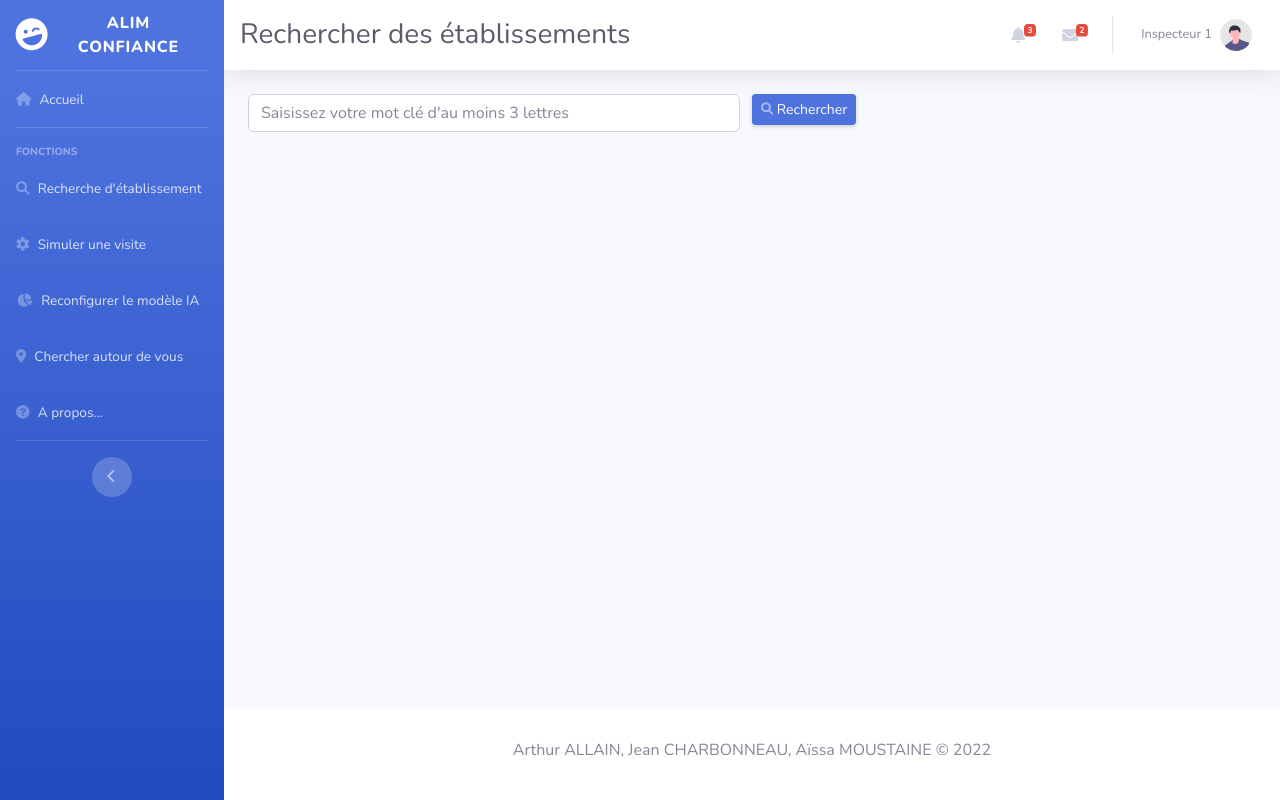
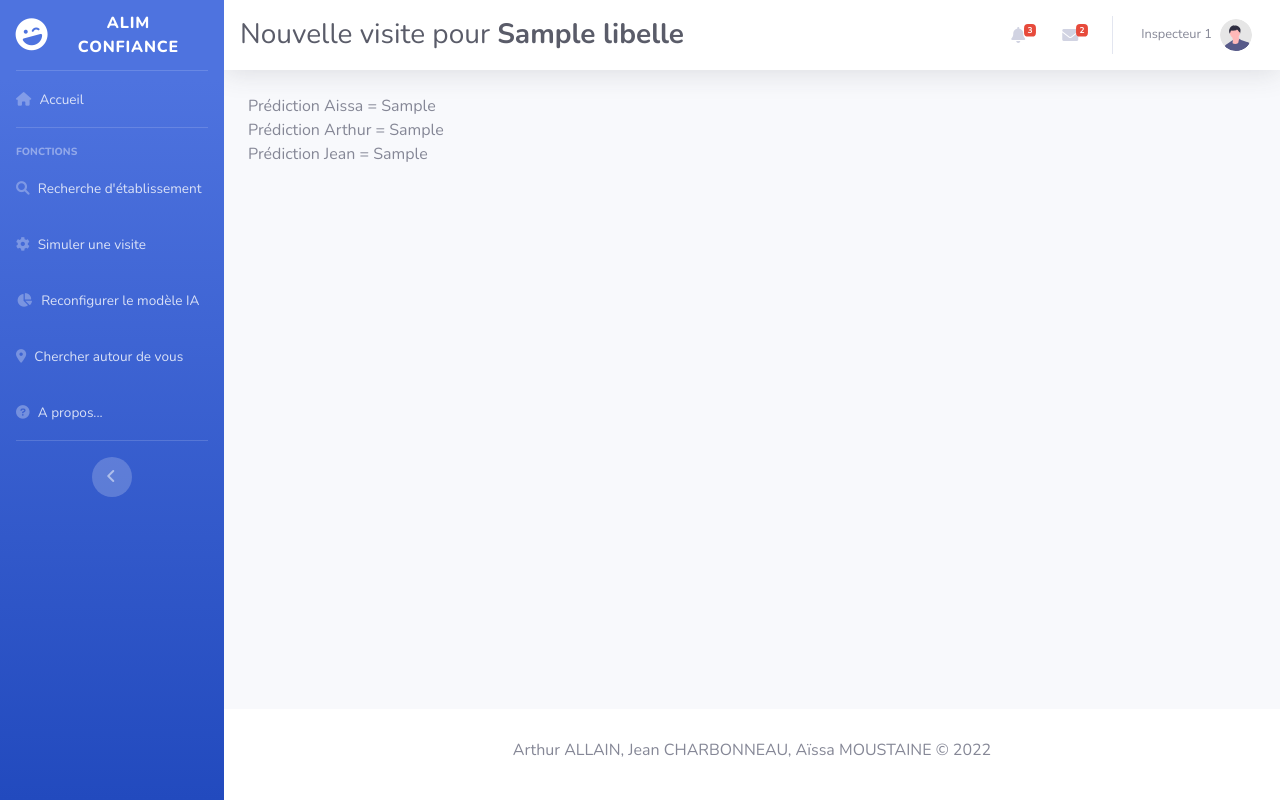
Before and after one commit to CharbonneauJean/ProjetAlimConfiance, a Flask app: template appFlask/templates/simulerNvleVisiteEtab.html in a window 1280 px wide. Run offline with Flask 2, Linux system fonts and the light colour scheme; the template is opened without the code that fills it: most values are stand-ins (such as "Sample title", 1, 10 or a date in 2020); some libraries are stand-ins or nearby versions.

Commit message:
Some changes

```diff
--- a/appFlask/app.py
+++ b/appFlask/app.py
@@ -71,7 +71,7 @@ def simuler_nouvelle_visite_etab():
 
     resultAissa, resultArthur, resultJean, inspectionInfo = services.getModelsResults(idinspection)
 
-    return render_template('simulerNvleVisiteEtab.html')
+    return render_template('simulerNvleVisiteEtab.html', resultAissa = resultAissa, resultArthur = resultArthur, resultJean = resultJean, ins = inspectionInfo)
 
 @app.route('/configIA')
 def config_ia():
--- a/appFlask/services.py
+++ b/appFlask/services.py
@@ -14,11 +14,7 @@ def getModelsResults(idinspection : int):
             from inspection ins
             join etablissement eta on ins.idetablissement = eta.idetablissement
             join activite act on act.idactivite = ins.idactivite
-            where idinspection in (
-                select idinspection from motcle_inspection where idmotcle in ( select idmotcle from mots_cles where motcle = '{keyword.lower()}')
-                )
-            order by num_synthese
-            -- limit 20
+            where idinspection = {idinspection}
         """)
 
     item1 = dtos.SearchItem()
--- a/appFlask/templates/simulerNvleVisiteEtab.html
+++ b/appFlask/templates/simulerNvleVisiteEtab.html
@@ -122,7 +122,7 @@
                         <i class="fa fa-bars"></i>
                     </button>
 
-                    <h1 class="h3 mb-0 text-gray-800">Rechercher des établissements</h1>
+                    <h1 class="h3 mb-0 text-gray-800">Nouvelle visite pour <b>{{ins.libelle}}</b></h1>
 
                     <!-- Topbar Navbar -->
                     <ul class="navbar-nav ml-auto">
@@ -269,17 +269,9 @@
 
                 <!-- Begin Page Content -->
                 <div class="container-fluid">
-                    <form method="get" action="/searchEtabGet" id="searchFormId">
-                        <!-- Page Heading -->
-                        <div class="row">
-                            <div class="col-sm-6">
-                                <input type="text" class="form-control form-control-user" id="keywordInputId" name="keyword" placeholder="Saisissez votre mot clé d'au moins 3 lettres">
-                            </div>
-                            <div class="d-sm-flex align-items-center justify-content-between mb-4">
-                                <a href="#" onclick="validateForm()" class="d-none d-sm-inline-block btn btn-sm btn-primary shadow-sm"><i class="fa-solid fa-magnifying-glass fa-sm text-white-50"></i> Rechercher</a>
-                            </div>
-                        </div>
-                    </form>
+                    Prédiction Aissa = {{resultAissa}}<br>
+                    Prédiction Arthur = {{resultArthur}}<br>
+                    Prédiction Jean = {{resultJean}}<br>
 
                 </div>
                 <!-- /.container-fluid -->
```
Also changed, not shown: 1 other file.
